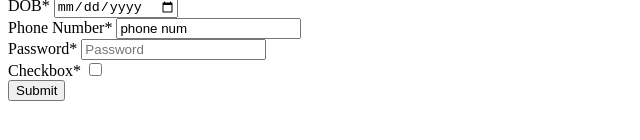
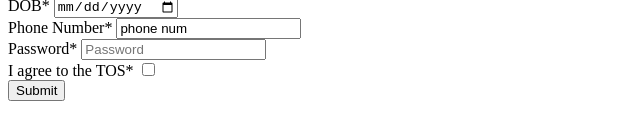
Before and after one commit to acciojob/signup-form-car-harshal1714, a website: page main.html in a window 1280 px wide. Shown: the part 184-324 px from the top of the page, 0-640 px from the left. Drawn offline with Linux system fonts and the light colour scheme.

Commit message:
created a submission

```diff
--- a/main.html
+++ b/main.html
@@ -48,7 +48,7 @@
 <label for="password">Password*</label>
 <input type="password" id="password" name="password" placeholder="Password" required><br>
 
-<label for="checkbox">Checkbox*</label>
+<label for="checkbox">I agree to the TOS*</label>
 <input type="checkbox" id="checkbox" required><br>
 
 <button type="submit">Submit</button>
```
